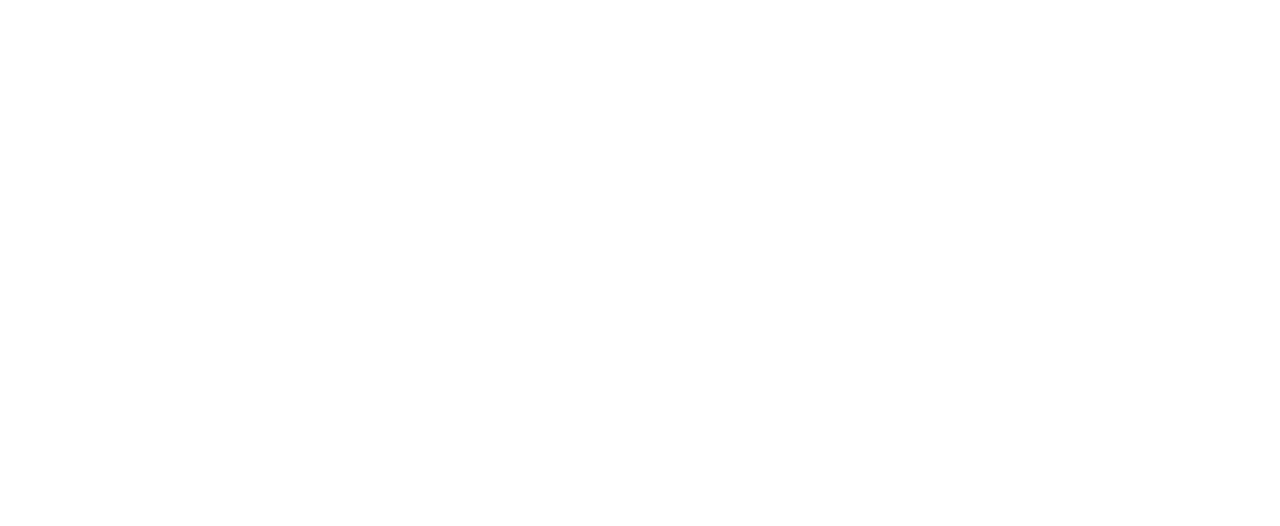
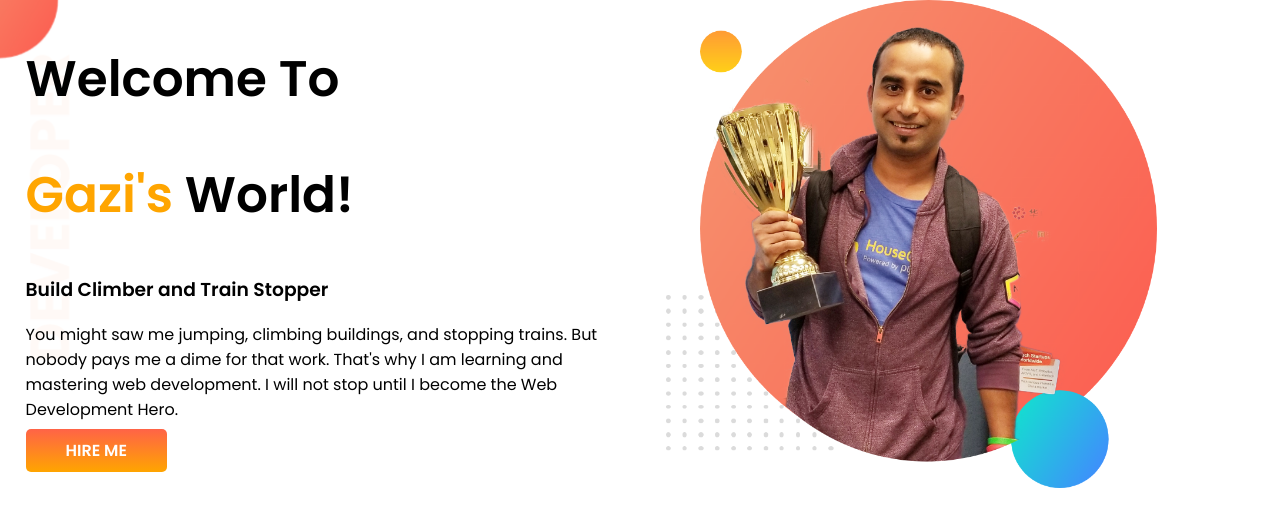
Before and after one commit to alemran22/dev-portfolio, a plain HTML site: page index.html in a window 1280 px wide. Drawn offline with Linux system fonts and the light colour scheme.

Commit message:
top-section added

```diff
--- a/index.html
+++ b/index.html
@@ -5,10 +5,43 @@
   <meta charset="UTF-8">
   <meta name="viewport" content="width=device-width, initial-scale=1.0">
   <title>Emran portfolio</title>
+  <link rel="preconnect" href="https://fonts.googleapis.com">
+  <link rel="preconnect" href="https://fonts.gstatic.com" crossorigin>
+  <link
+    href="https://fonts.googleapis.com/css2?family=Fira+Sans&family=Montserrat&family=Poppins:ital,wght@0,200;0,300;0,400;0,600;1,100;1,300&family=Satisfy&display=swap"
+    rel="stylesheet">
   <link rel="stylesheet" href="style.css">
+
 </head>
 
 <body>
+  <header>
+    <section class="top-banner">
+      <div class="half-width">
+        <h1>Welcome To </h1>
+        <h1><span class="orange-color">Gazi's</span> World!</h1>
+        <h3>Build Climber and Train Stopper</h3>
+        <p>You might saw me jumping, climbing buildings, and stopping trains. But nobody pays me a dime for that work.
+          That's
+          why I
+          am learning and mastering web development. I will not stop until I become the Web Development Hero.</p>
+        <a class="hire-btn" target="_blank" href="">HIRE ME</a>
+      </div>
+      <div class="half-width">
+        <img src="images/jhankar.png" alt="">
+      </div>
+    </section>
+  </header>
+
+
+
+
+
+
+
+
+
+
 
 </body>
 
--- a/style.css
+++ b/style.css
@@ -0,0 +1,37 @@
+body {
+  font-family: 'Poppins',
+    sans-serif;
+  margin: 0;
+}
+
+.top-banner {
+  display: flex;
+  background-image: url(/images/top-banner.png);
+  background-repeat: no-repeat;
+}
+
+.half-width {
+  width: 50%;
+  padding-left: 2%;
+}
+
+.hire-btn {
+  padding: 10px 40px;
+  color: white;
+  background-image: linear-gradient(tomato, orange);
+  text-decoration: none;
+  border-radius: 5px;
+  font-weight: 700;
+}
+
+.half-width img {
+  width: 80%;
+}
+
+h1 {
+  font-size: 50px;
+}
+
+.orange-color {
+  color: orange;
+}
```
Also changed, not shown: images/dream-bg.png (added), images/exp-bg.png (added), images/jhankar.png (added), images/jhankar2.png (added), images/my-bg.png (added), images/my-bg2.png (added), images/top-banner.png (added), 7 other files.
